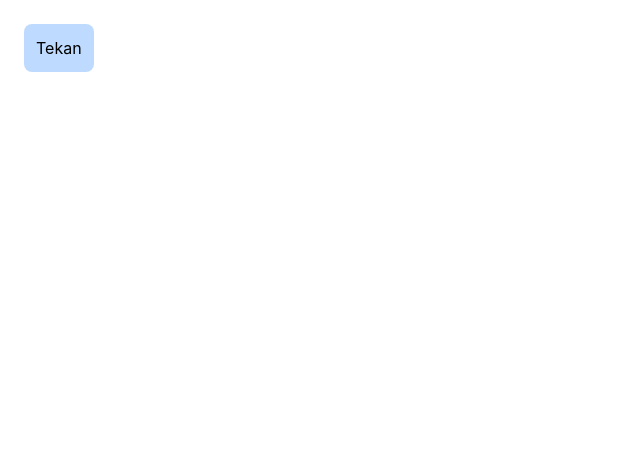
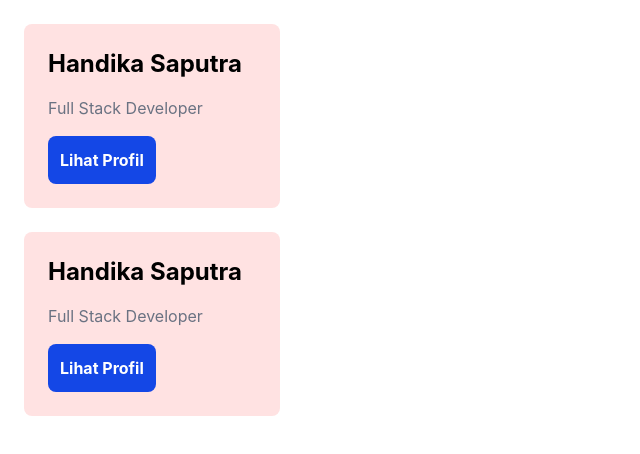
Before and after one commit to Handika-cmd/Tailwind, a website: page 03_Colors & Background/Backround & hover.html in a window 1280 px wide. Shown: the whole page, without its empty margins (0-640 px from the left). Drawn offline with nearby package versions, Linux system fonts and the light colour scheme; files that its build step writes are made by us from their sources.

Commit message:
Colors & Backround

```diff
--- a/03_Colors & Background/Backround & hover.html
+++ b/03_Colors & Background/Backround & hover.html
@@ -1,14 +1,32 @@
-<!DOCTYPE html>
+<!doctype html>
 <html lang="id">
-<head>
-    <meta charset="UTF-8">
-    <meta name="viewport" content="width=device-width, initial-scale=1.0">
-    <title>Button & hover</title>
-    <link rel="stylesheet" href="../dist/output.css">
-</head>
-<body>
-    <div class="mb-6">
-        <button class="p-3 m-6 bg-blue-200 hover:bg-blue-700 rounded-lg">Tekan</button>
+  <head>
+    <meta charset="UTF-8" />
+    <meta name="viewport" content="width=device-width, initial-scale=1.0" />
+    <title>Challenge</title>
+    <link rel="stylesheet" href="../dist/output.css" />
+  </head>
+  <body>
+    <div class="m-6 p-6 bg-red-100 w-64 rounded-lg">
+      <h1 class="text-2xl font-bold mb-4">Handika Saputra</h1>
+      <p class="text-gray-500 mb-4">Full Stack Developer</p>
+      <button
+        class="p-3 bg-blue-700 text-white font-bold hover:bg-blue-100 hover:text-blue-700 rounded-lg"
+      >
+        Lihat Profil
+      </button>
     </div>
-</body>
+
+    <div class="m-6 p-6 bg-red-100 w-64 rounded-lg">
+      <h1 class="text-2xl font-bold mb-4">Handika Saputra</h1>
+
+      <p class="text-gray-500 mb-4">Full Stack Developer</p>
+
+      <button
+        class="p-3 bg-blue-700 text-white font-bold hover:bg-blue-100 hover:text-blue-700 rounded-lg"
+      >
+        Lihat Profil
+      </button>
+    </div>
+  </body>
 </html>
```
